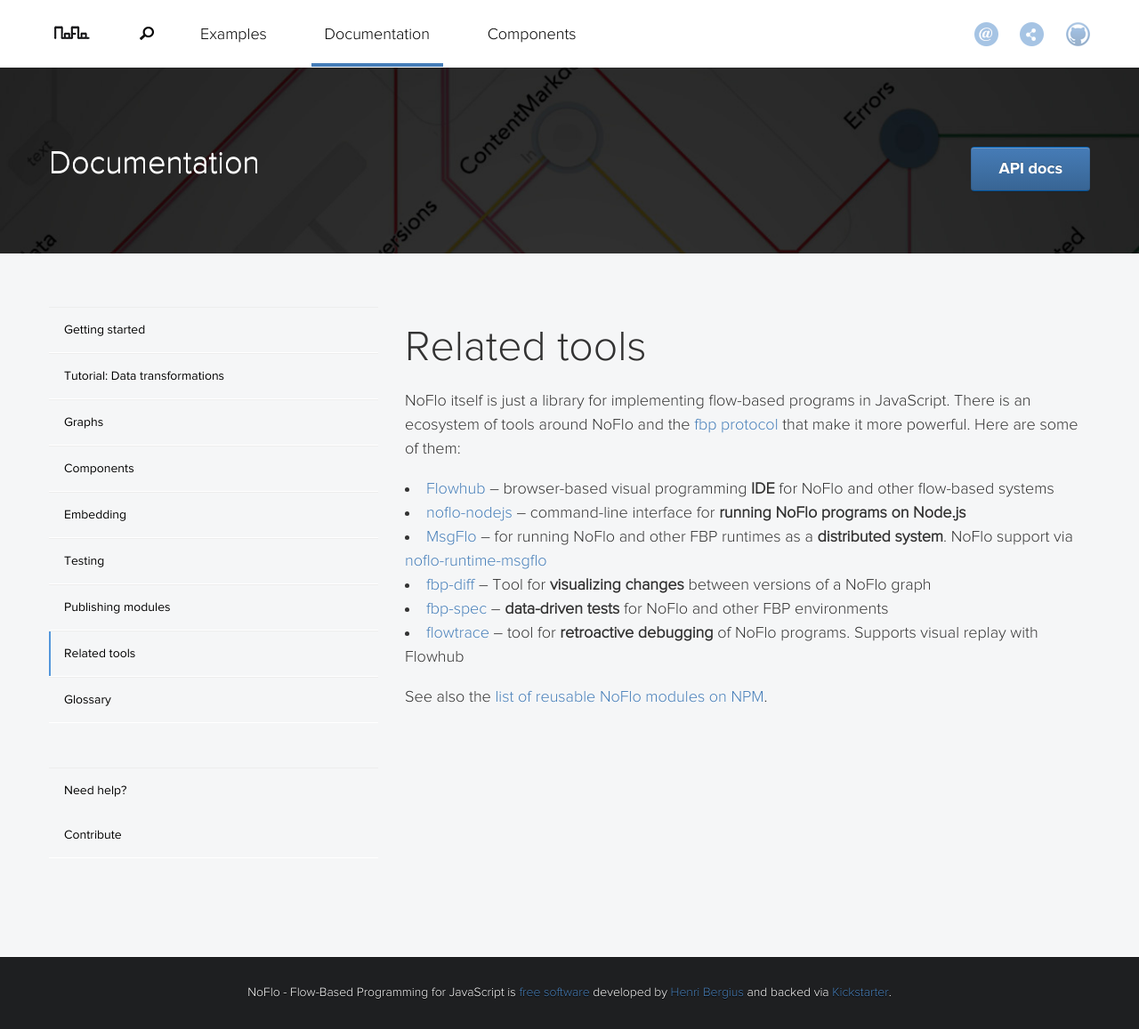
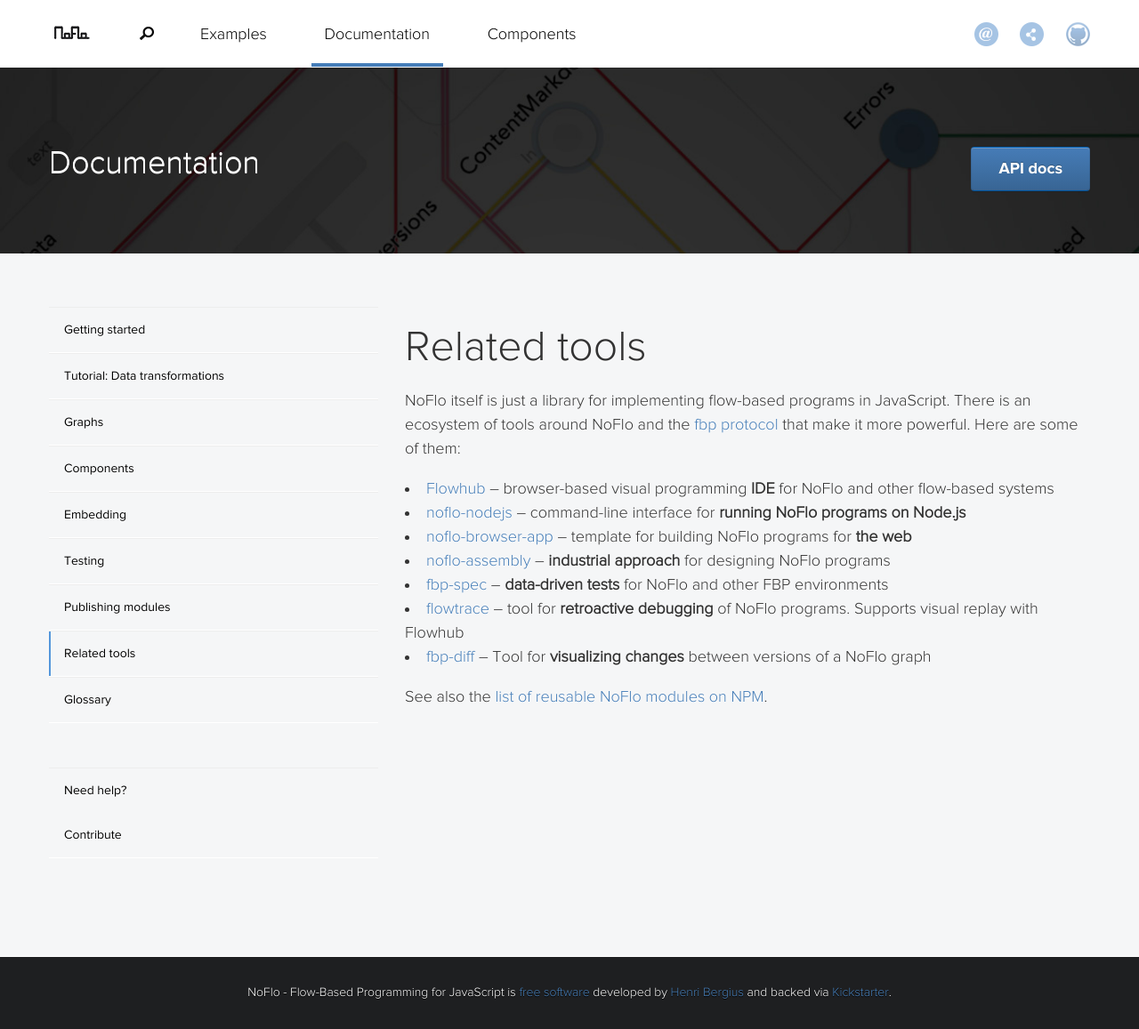
Before and after one commit to noflo/noflo.github.io, a Jekyll site: the page built from documentation/_posts/2013-07-09-tooling.md, in a window 1280 px wide and 1157 px high. Shown: the whole window at 89% size. Built offline with Jekyll 4.4.1, drawn with Linux system fonts in a browser that asks for light colours; nearby versions of some CDN libraries.

Commit message:
Update ecosystem

```diff
--- a/documentation/_posts/2013-07-09-tooling.md
+++ b/documentation/_posts/2013-07-09-tooling.md
@@ -6,11 +6,12 @@ categories:
 ---
 NoFlo itself is just a library for implementing flow-based programs in JavaScript. There is an ecosystem of tools around NoFlo and the [fbp protocol](https://flowbased.github.io/fbp-protocol/) that make it more powerful. Here are some of them:
 
-* [Flowhub](https://flowhub.io) -- browser-based visual programming **IDE** for NoFlo and other flow-based systems
+* [Flowhub](https://app.flowhub.io) -- browser-based visual programming **IDE** for NoFlo and other flow-based systems
 * [noflo-nodejs](https://github.com/noflo/noflo-nodejs) -- command-line interface for **running NoFlo programs on Node.js**
-* [MsgFlo](https://msgflo.org) -- for running NoFlo and other FBP runtimes as a **distributed system**. NoFlo support via [noflo-runtime-msgflo](https://github.com/noflo/noflo-runtime-msgflo)
-* [fbp-diff](https://github.com/flowbased/fbp-diff) -- Tool for **visualizing changes** between versions of a NoFlo graph
+* [noflo-browser-app](https://github.com/noflo/noflo-browser-app) -- template for building NoFlo programs for **the web**
+* [noflo-assembly](https://github.com/noflo/noflo-assembly) -- **industrial approach** for designing NoFlo programs
 * [fbp-spec](https://github.com/flowbased/fbp-spec) -- **data-driven tests** for NoFlo and other FBP environments
 * [flowtrace](https://github.com/flowbased/flowtrace) -- tool for **retroactive debugging** of NoFlo programs. Supports visual replay with Flowhub
+* [fbp-diff](https://github.com/flowbased/fbp-diff) -- Tool for **visualizing changes** between versions of a NoFlo graph
 
 See also the [list of reusable NoFlo modules on NPM](/component/).
--- a/index.html
+++ b/index.html
@@ -78,10 +78,10 @@ title: NoFlo | Flow-Based Programming for JavaScript
 
   <section class="row-fluid homepage-section">
     <div class="flowhub-promo">
-      <a class="flowhub-promo-logo" href="https://flowhub.io/ide/"><img src="{{ site.basedir }}/img/flowhub-logo.png" alt="Flowhub"></a>
+      <a class="flowhub-promo-logo" href="https://app.flowhub.io/"><img src="{{ site.basedir }}/img/flowhub-logo.png" alt="Flowhub"></a>
       <h1 class="flowhub-promo-title">Live program NoFlo with Flowhub</h1>
-      <p class="flowhub-promo-text">By subscribing to Flowhub you directly support NoFlo development, and help us all get to the future of programming faster.</p>
-      <a href="https://flowhub.io/ide/" class="btn btn-primary flowhub-promo-button download-button">Read more</a>
+      <p class="flowhub-promo-text">Funded by Kickstarter and developed by the community, Flowhub is a visual programming IDE for NoFlo and other Flow-Based Programming frameworks.</p>
+      <a href="https://app.flowhub.io/" class="btn btn-primary flowhub-promo-button download-button">Get started</a>
     </div>
   </section>
 
--- a/kickstarter/index.html
+++ b/kickstarter/index.html
@@ -12,7 +12,7 @@ title: Kickstarter Backers
 
           <div class="call-to-actions">
             <a href="https://www.kickstarter.com/projects/noflo/noflo-development-environment/description" class="btn btn-primary">Watch the video</a>
-            <a href="https://plans.flowhub.io/" class="btn btn-primary">Get started</a>
+            <a href="https://app.flowhub.io/" class="btn btn-primary">Get started</a>
           </div>
         </div>
       </div>
--- a/support/index.html
+++ b/support/index.html
@@ -6,7 +6,7 @@ title: Need help with NoFlo?
     <div class="container">
       <div class="plain-title">
         <h1>{{ page.title }}</h1>
-        <p>NoFlo is a Flow-Based Programming environment built together by <a href="https://flowhub.io">Flowhub team</a> and a number of open source contributors.</p>
+        <p>NoFlo is a Flow-Based Programming environment built together by <a href="https://github.com/noflo">NoFlo team</a> and a number of open source contributors.</p>
       </div>
       <div class="main">
         <div class="sidebar span4">
@@ -31,9 +31,6 @@ title: Need help with NoFlo?
           <h2>Mailing List</h2>
           <p>There is a general <a href="https://groups.google.com/group/flow-based-programming">Flow-Based Programming mailing list</a> that occasionally features NoFlo discussion.
           </p>
-
-          <h2>Consulting Services</h2>
-          <p>Flowhub UG provides <a href="https://flowhub.io/consulting/">consulting services</a> for NoFlo and other flow-based programming systems.</p>
         </div>
       </div>
     </div>
```
